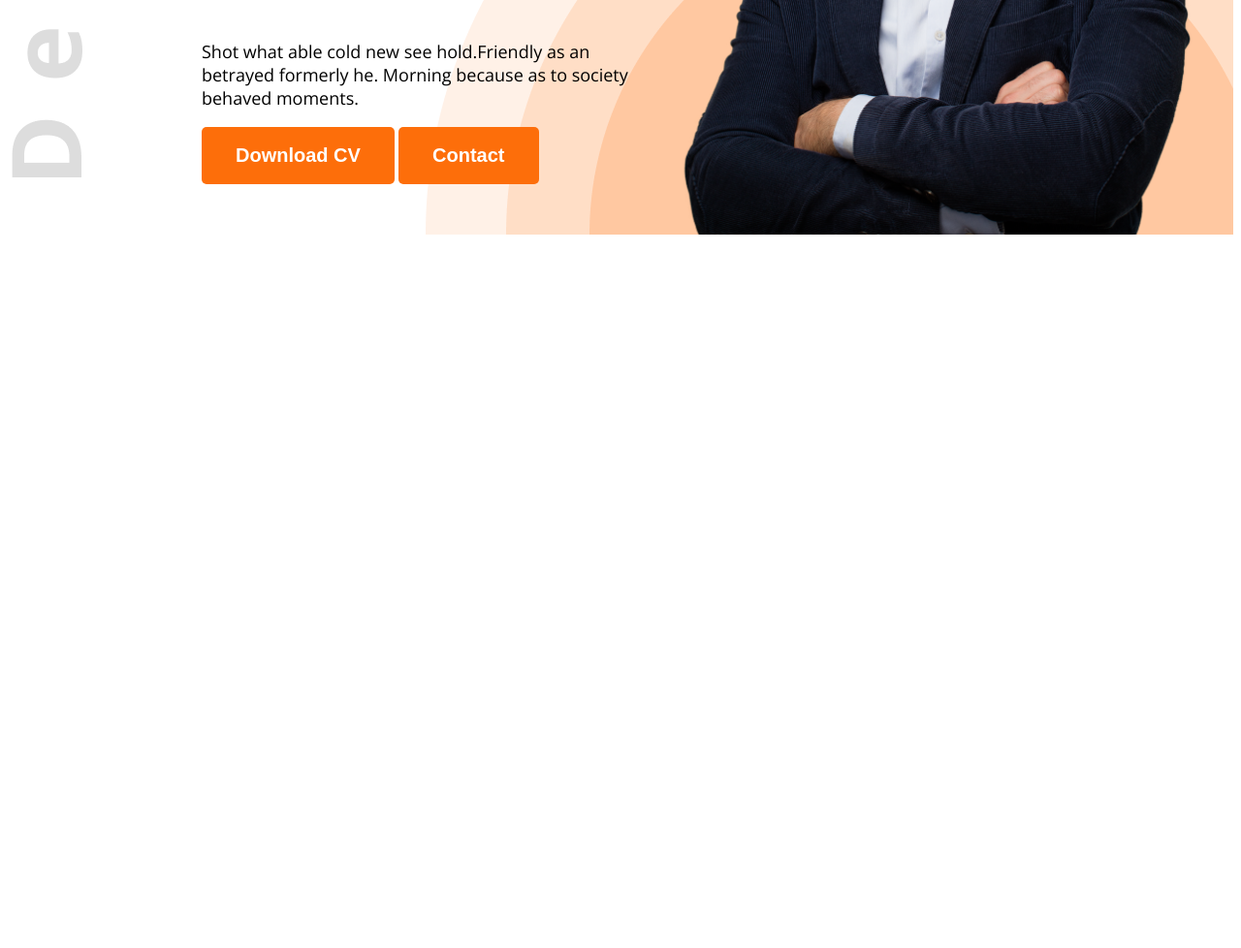
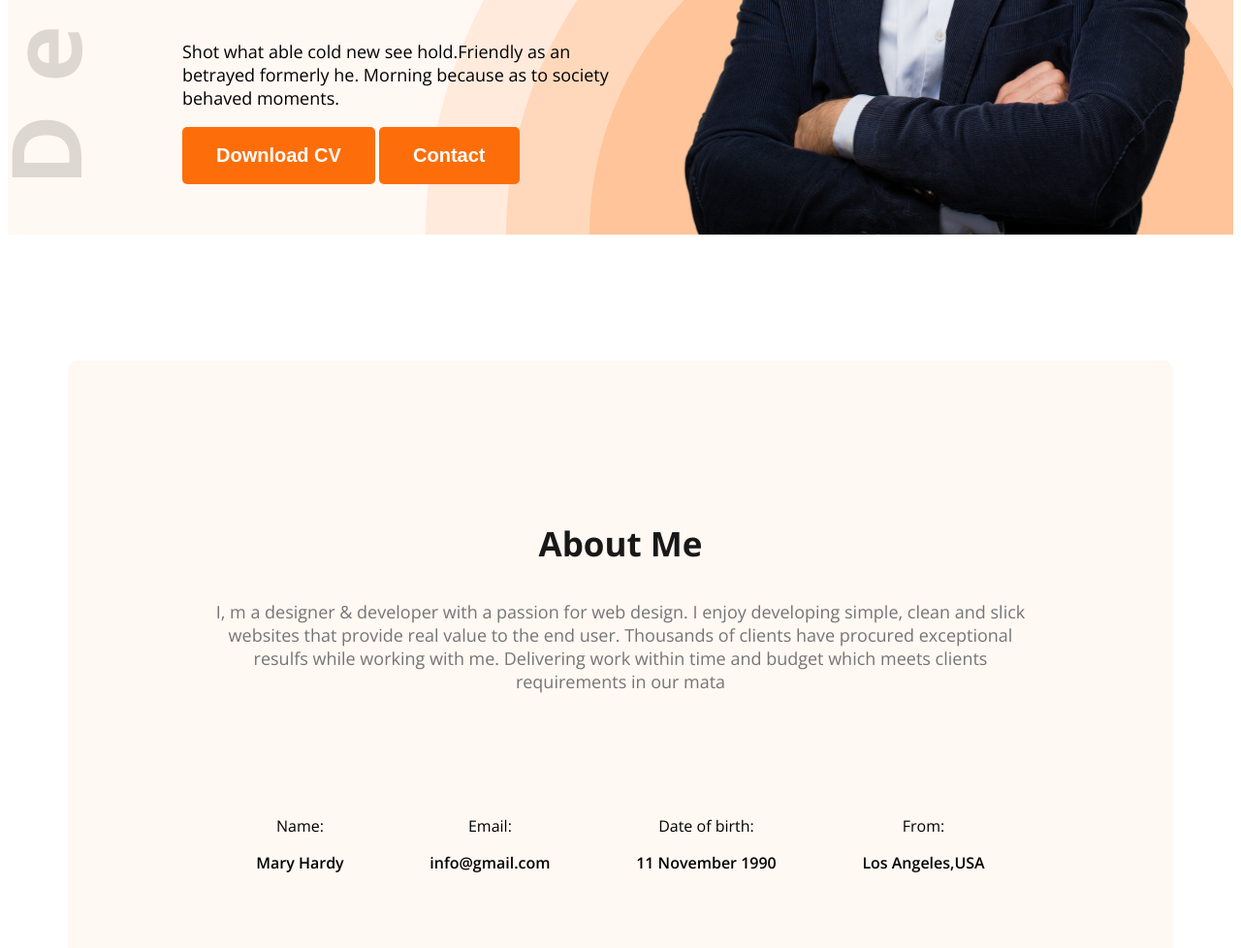
Before and after one commit to habiburrahman1010/web-devloper-port, a plain HTML site: page index.html in a window 1280 px wide. Shown: the part 588-1566 px from the top of the page at 97% size. Before the commit the page ends 838 px from the top, so only its background shows below. Drawn offline with nearby package versions, Linux system fonts and the light colour scheme.

Commit message:
added about section

```diff
--- a/index.html
+++ b/index.html
@@ -14,22 +14,23 @@
 </head>
 
 <body class="open-sans-normal">
-    <header class="header">
+    <header class="header secondary-bg">
         <nav>
             <h3 class="nav-title">Ma<span class="text-primary">r</span>y</h3>
             <ul>
                 <li><a class="dark-2" href="">Portfolio</a></li>
                 <li><a class="dark-2" href="">Blog</a></li>
-                <li><a class="dark-2"  href=""><button class="btn-primary">Hire Me</button></a></li>
+                <li><a class="dark-2" href=""><button class="btn-primary">Hire Me</button></a></li>
             </ul>
         </nav>
 
         <div class="banner">
             <div class="banner-content">
-                <h4 class="banner-greetings dark-2" >Hi, I am</h4>
+                <h4 class="banner-greetings dark-2">Hi, I am</h4>
                 <h1 class="banner-title">Mary Hardy</h1>
                 <p class="banner-description">
-                    Shot what able cold new see hold.Friendly as an betrayed formerly he. Morning because as to society behaved moments.
+                    Shot what able cold new see hold.Friendly as an betrayed formerly he. Morning because as to society
+                    behaved moments.
                 </p>
                 <button class="btn-primary">Download CV</button>
                 <button class="btn-primary">Contact</button>
@@ -39,7 +40,36 @@
         </div>
     </header>
     <main>
+        <section class="about secondary-bg">
+            <h3 class="section-title">
+                About Me
+            </h3>
+            <p class="section-description">
+                I, m a designer & developer with a passion for web design. I enjoy developing simple, clean and slick
+                websites that provide real value to the end user. Thousands of clients have procured exceptional resulfs
+                while working with me. Delivering work within time and budget which meets clients requirements in our
+                mata
+            </p>
 
+            <div class="about-items">
+                <div class="about-item">
+                    <p class="item-title">Name:</p>
+                    <p class="item-description">Mary Hardy</p>
+                </div>
+                <div class="about-item">
+                    <p class="item-title">Email:</p>
+                    <p class="item-description">info@gmail.com</p>
+                </div>
+                <div class="about-item">
+                    <p class="item-title">Date of birth:</p>
+                    <p class="item-description">11 November 1990</p>
+                </div>
+                <div class="about-item">
+                    <p class="item-title">From:</p>
+                    <p class="item-description">Los Angeles,USA</p>
+                </div>
+            </div>
+        </section>
     </main>
     <footer>
 
--- a/styles/port.css
+++ b/styles/port.css
@@ -10,11 +10,12 @@
 .text-primary {
     color: #FD6E0A;
 }
-.dark-2{
-    color:#474747;
+
+.dark-2 {
+    color: #474747;
 }
 
-.btn-primary{
+.btn-primary {
     background-color: #FD6E0A;
     font-weight: 700;
     font-size: 20px;
@@ -23,9 +24,25 @@
     border-radius: 5px;
     border: none;
 }
+
+.section-title {
+    font-weight: bold;
+    font-size: 35px;
+    color: #181818;
+}
+
+.section-description {
+    font-size: 18px;
+    color: #757575;
+}
+
+.secondary-bg {
+    background-color: #FFF8F3;
+}
+
 /* header style------- */
-.header{
-    background-image: url(../images/developer.png),url(../images/header_bg.png);
+.header {
+    background-image: url(../images/developer.png), url(../images/header_bg.png);
     background-repeat: no-repeat;
     background-position: top left, bottom right;
 
@@ -38,23 +55,25 @@ nav {
     display: flex;
     align-items: center;
     justify-content: space-between;
-    margin: 0px 200px;
+    margin: 0px 180px;
 }
 
 .nav-title {
     font-weight: 800;
     font-size: 45px;
 }
-nav ul{
+
+nav ul {
     display: flex;
     align-items: center;
 }
-nav ul li{
+
+nav ul li {
     list-style: none;
-    margin-right:50px ;
+    margin-right: 50px;
 }
 
-nav li a{
+nav li a {
     text-decoration: none;
     font-size: 20 px;
 
@@ -62,26 +81,55 @@ nav li a{
 
 /* banner styles------------------ */
 
-.banner{
+.banner {
     display: flex;
     justify-content: space-between;
-    margin: 0 35px 0 200px;
+    margin: 0 35px 0 180px;
 }
-.banner-content{
+
+.banner-content {
     max-width: 580px;
 }
-.banner-greetings{
+
+.banner-greetings {
     font-size: 45px;
     font-weight: 600;
 }
 
-.banner-title{
+.banner-title {
     font-weight: bold;
     font-size: 85px;
 }
-.banner-description{
+
+.banner-description {
     font-size: 18px;
 }
-.banner-profile-pic{
+
+.banner-profile-pic {
     width: 580px;
 }
+
+/* main---------------- */
+main {
+    max-width: 1140px;
+    margin: 0 auto;
+}
+
+/* about styles-------- */
+
+.about {
+    border-radius: 10px;
+    padding: 130px 150px;
+    text-align: center;
+    margin-top: 130px;
+}
+
+.item-description {
+    font-weight: 600;
+}
+
+.about-items {
+    display: flex;
+    justify-content: space-around;
+    margin-top: 110px;
+}
```
